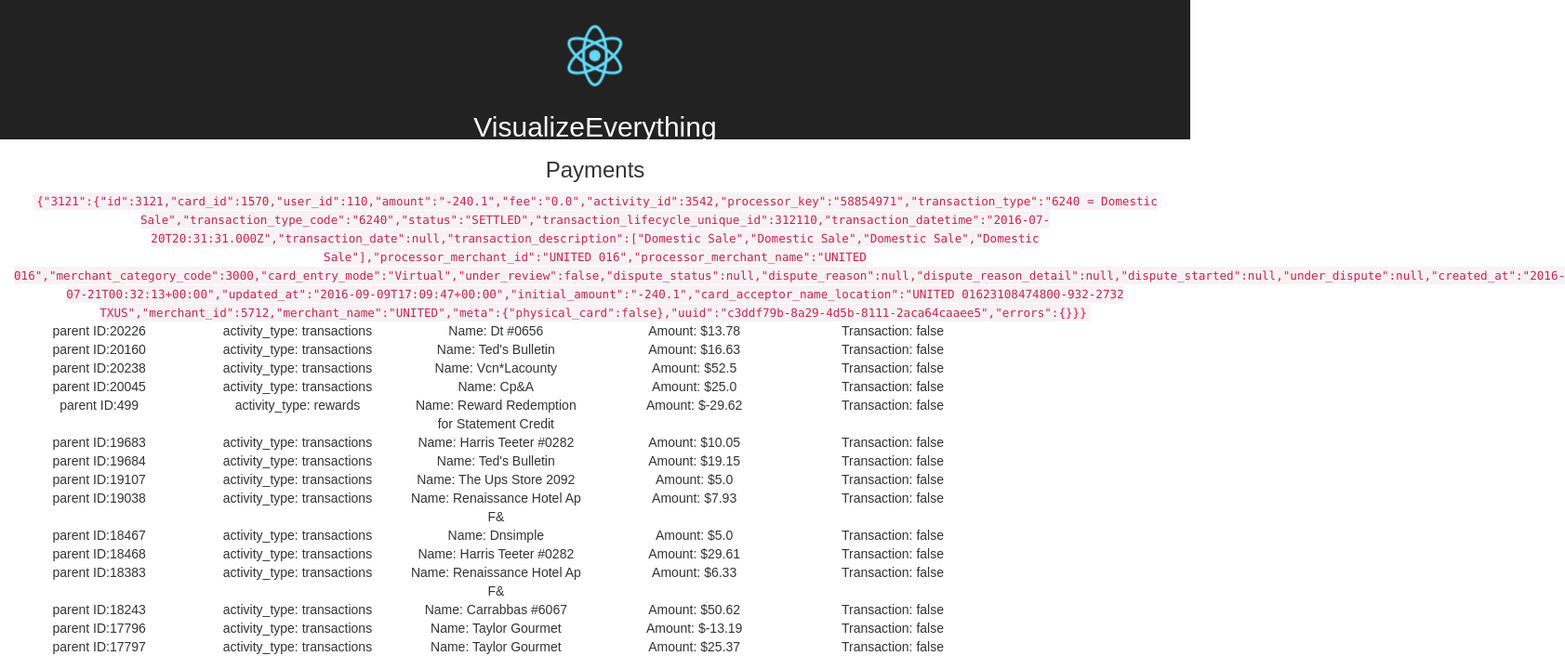
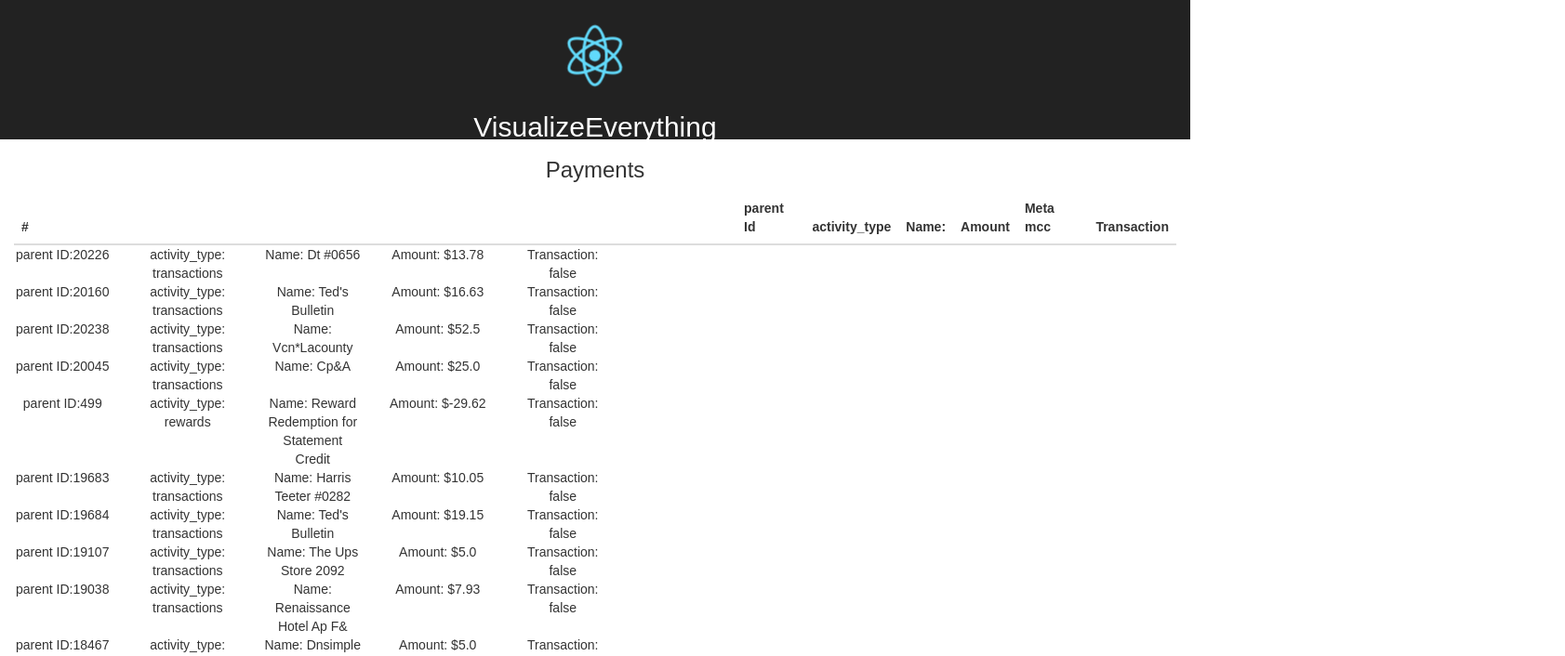
Before and after one commit to MattCowski/get-final-test, a React (Create React App) app: page / in a window 1280 px wide. Shown: the top 706 px of the page at 93% size, 1683 px wide, since content can reach past the window. Built offline with nearby package versions, Linux system fonts and the light colour scheme.

Commit message:
converting to table

```diff
--- a/src/App.js
+++ b/src/App.js
@@ -22,8 +22,23 @@
         <div className="container-fluid">
 
           <h3>Payments</h3>
-          <Transaction/>
-          {activityData.map((activity)=> <Activity id={activity.id} data={activity}/> )}
+          <table className="table table-striped table-hover">
+            <thead>
+            <tr>
+              <th>#</th>
+              <th>parent Id</th>
+          <th>activity_type</th>
+          <th>Name:</th>
+          <th>Amount</th>
+          <th>Meta mcc</th>
+          <th>Transaction</th>
+
+        </tr>
+        </thead>
+        <tbody>
+            {activityData.map((activity)=> <Activity id={activity.id} data={activity}/> )}
+          </tbody>
+          </table>
         </div>
 
       </div>
```
